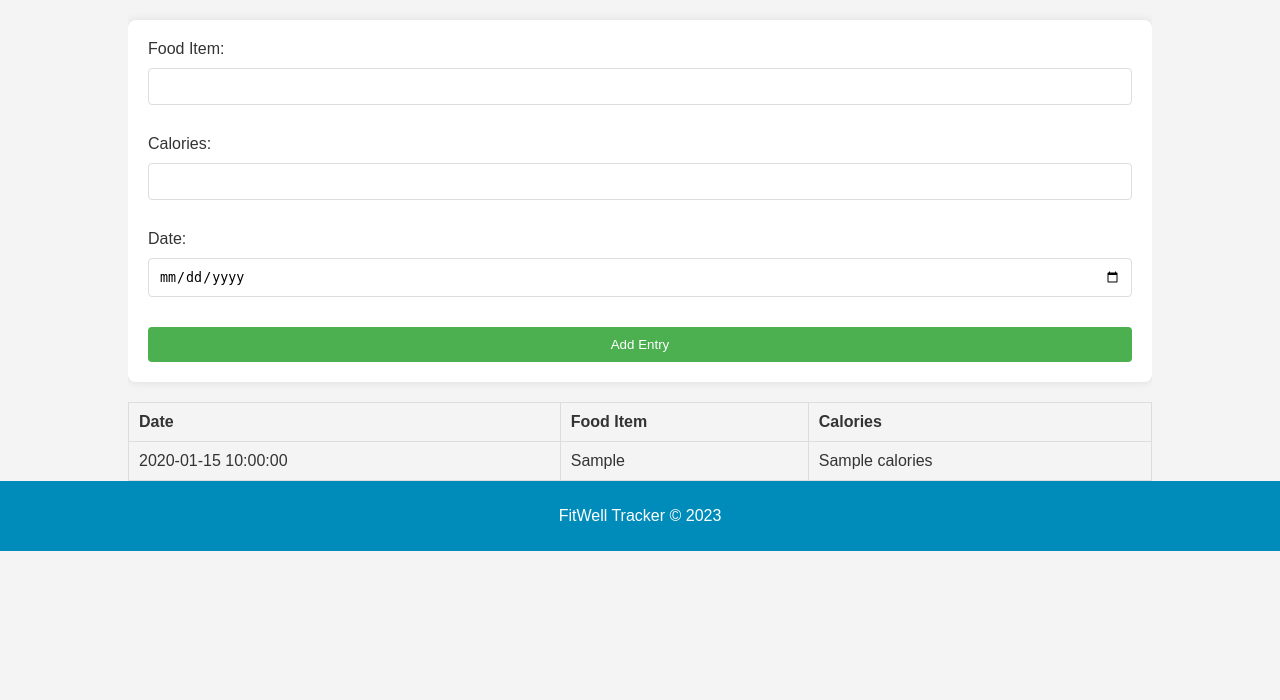
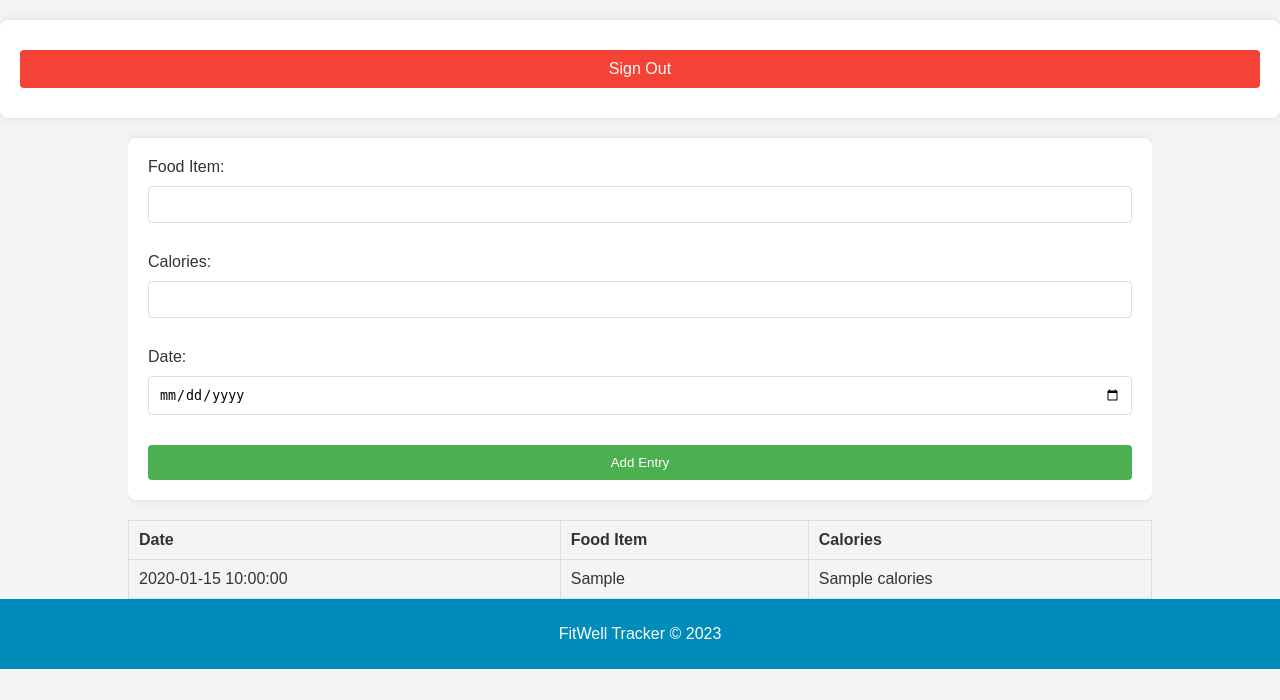
Before and after one commit to software-students-fall2023/5-final-project-pusheen, a Flask app: template templates/nutrition_diary.html in a window 1280 px wide. Shown: the part 100-800 px from the top of the page. Run offline with Flask 3, Linux system fonts and the light colour scheme; the template is opened without the code that fills it: most values are stand-ins (such as "Sample title", 1, 10 or a date in 2020).

Commit message:
implemented nutrition diary

```diff
--- a/app.py
+++ b/app.py
@@ -1,8 +1,9 @@
-from flask import Flask, render_template, request, redirect, url_for
+from flask import Flask, render_template, request, redirect, url_for, session
 from pymongo import MongoClient
 from werkzeug.security import generate_password_hash, check_password_hash
 
 app = Flask(__name__)
+app.secret_key = 'pusheen'
 
 # db conncetion
 client = MongoClient("mongodb://localhost:27017/")
@@ -11,6 +12,12 @@ db = client['fitness_app']
 @app.route('/')
 def index():
     return render_template('index.html')
+
+@app.route('/signout', methods=['POST'])
+def signout():
+    session.clear()  # Clears the session, effectively signing the user out
+    return redirect(url_for('index'))
+
 
 @app.route('/signup', methods=['GET', 'POST'])
 def signup():
@@ -39,30 +46,35 @@ def signin():
         # finding user by user name
         user = db.users.find_one({"username": username})
 
+
         if user and check_password_hash(user['password'], password):
-            # auth successf
-            return redirect(url_for('index'))  # Redirect to a different page after login
+            session['user_id'] = str(user['_id'])  # Store user_id in session
+            return redirect(url_for('nutrition_diary'))  # Redirect to Nutrition Diary
+
         else:
             # Authentication failed
             return "Invalid credentials", 401
 
     return render_template('signin.html')
 
-@app.route('/nutrition-diary', methods=['GET', 'POST'])
+
+@app.route('/nutrition_diary', methods=['GET', 'POST'])
 def nutrition_diary():
+    if 'user_id' not in session:
+        return redirect(url_for('signin'))  # Redirect to sign-in if not logged in
+
     if request.method == 'POST':
-        # Extract data from the form
         entry = {
+            "user_id": session['user_id'],
             "food_item": request.form.get("food-item"),
             "calories": request.form.get("calories"),
             "date": request.form.get("date")
         }
-        # data insertion
         db.nutrition.insert_one(entry)
 
-    # historical data from MongoDB
-    entries = db.nutrition.find().sort("date", -1)  # Sort by date descending
-    return render_template('nutrition-diary.html', entries=entries)
+    entries = db.nutrition.find({"user_id": session['user_id']}).sort("date", -1)
+    return render_template('nutrition_diary.html', entries=entries)
+
 
 
 if __name__ == '__main__':
--- a/templates/nutrition_diary.html
+++ b/templates/nutrition_diary.html
@@ -82,6 +82,22 @@
         th {
             background-color: #f4f4f4;
         }
+
+        .signout-button {
+    background-color: #f44336; /* Red color */
+    color: white;
+    padding: 10px 15px;
+    margin: 10px 0;
+    border: none;
+    border-radius: 4px;
+    cursor: pointer;
+    font-size: 16px;
+}
+
+.signout-button:hover {
+    background-color: #d32f2f;
+}
+
     </style>
 </head>
 <body>
@@ -89,8 +105,13 @@
         <h1>Nutrition Diary</h1>
     </header>
 
+    <form action="/signout" method="POST">
+        <button type="submit" class="signout-button">Sign Out</button>
+    </form>
+
+
     <div class="container">
-        <form method="POST" action="/nutrition-diary">
+        <form method="POST" action="/nutrition_diary">
             <div class="form-group">
                 <label for="food-item">Food Item:</label>
                 <input type="text" id="food-item" name="food-item" required>
```
Also changed, not shown: 2 other files.
